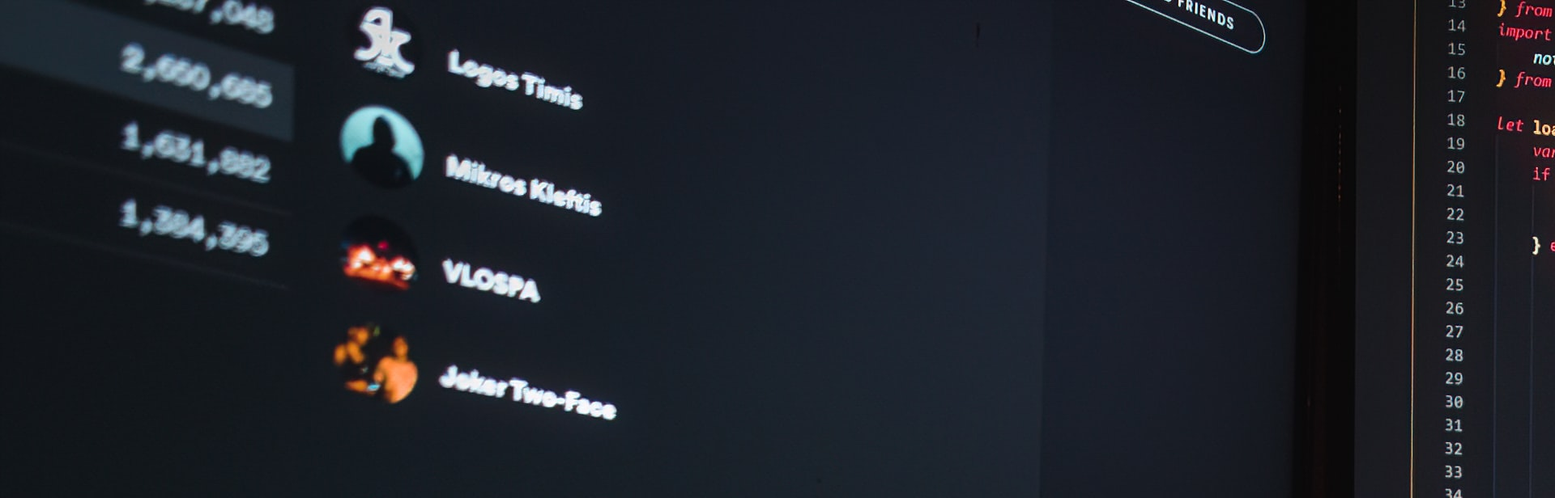
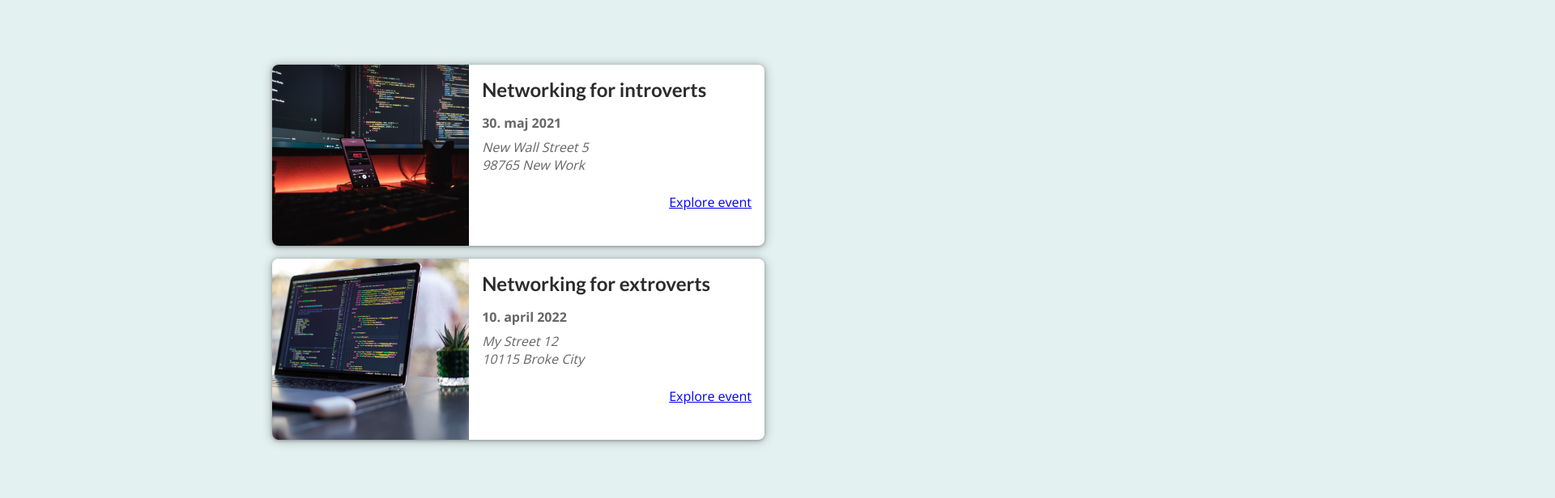
Before and after one commit to MichaelKampmann/nextjs-events-demo, a Next.js app: page / in a window 1280 px wide. Shown: the top 616 px of the page at 81% size, 1920 px wide, since content can reach past the window. Built offline with nearby package versions, Linux system fonts and the light colour scheme.

Commit message:
76. Styling Components In Next.js Projects

```diff
--- a/components/events/EventItem.js
+++ b/components/events/EventItem.js
@@ -1,4 +1,5 @@
 import Link from 'next/link';
+import classes from './EventItem.module.css';
 
 function EventItem(props) {
   const { title, image, date, location, id } = props;
@@ -12,19 +13,19 @@
   const exploreLink = `/events/${id}`;
 
   return (
-    <li>
+    <li className={classes.item}>
       <img src={'/' + image} alt={title} />
-      <div>
-        <div>
+      <div className={classes.content}>
+        <div className={classes.summary}>
           <h2>{title}</h2>
-          <div>
+          <div className={classes.date}>
             <time>{humanReadableDate}</time>
           </div>
-          <div>
+          <div className={classes.address}>
             <address>{formattedAddress}</address>
           </div>
         </div>
-        <div>
+        <div className={classes.actions}>
           <Link href={exploreLink}>Explore event</Link>
         </div>
       </div>
--- /dev/null
+++ b/components/events/EventItem.module.css
@@ -0,0 +1,103 @@
+.item {
+  box-shadow: 0 1px 4px rgba(0, 0, 0, 0.3), 0 1px 12px 2px rgba(0, 0, 0, 0.2);
+  border-radius: 8px;
+  overflow: hidden;
+  background-color: white;
+  margin: 1rem;
+  display: flex;
+  flex-direction: column;
+  gap: 1rem;
+}
+
+.item img {
+  width: 100%;
+  object-fit: cover;
+  height: 10rem;
+}
+
+.content {
+  width: 100%;
+  padding: 0 1rem;
+  text-align: center;
+}
+
+.content h2 {
+  margin: 0.5rem 0;
+}
+
+.date,
+.address {
+  display: flex;
+  gap: 0.5rem;
+  align-items: center;
+}
+
+.date svg,
+.address svg {
+  width: 1.25rem;
+  height: 1.25rem;
+  color: #666666;
+}
+
+.content time {
+  color: #666666;
+  font-weight: bold;
+}
+
+.content address {
+  margin: 0.5rem 0;
+  color: #666666;
+  white-space: pre;
+}
+
+.actions {
+  display: flex;
+  flex-direction: column;
+  padding: 1rem;
+}
+
+.actions a {
+  display: block;
+}
+
+.actions a span {
+  vertical-align: middle;
+}
+
+.icon {
+  margin-left: 0.5rem;
+  display: inline-flex;
+  justify-content: center;
+  align-items: center;
+}
+
+.icon svg {
+  width: 1.25rem;
+  height: 1.25rem;
+}
+
+@media (min-width: 768px) {
+  .item {
+    flex-direction: row;
+  }
+
+  .item img {
+    width: 40%;
+    height: 14rem;
+  }
+
+  .content {
+    width: 60%;
+    padding: 0;
+    text-align: left;
+  }
+
+  .content h2 {
+    margin: 1rem 0;
+  }
+
+  .actions {
+    flex-direction: row;
+    justify-content: flex-end;
+  }
+}
--- a/components/events/EventList.js
+++ b/components/events/EventList.js
@@ -1,9 +1,10 @@
 import EventItem from './EventItem';
+import classes from './EventList.module.css';
 
 function EventList(props) {
   const { items } = props;
   return (
-    <ul>
+    <ul className={classes.list}>
       {items.map((event) => (
         <EventItem
           key={event.id}
--- /dev/null
+++ b/components/events/EventList.module.css
@@ -0,0 +1,5 @@
+.list {
+  width: 90%;
+  max-width: 40rem;
+  margin: 5rem auto;
+}
```
